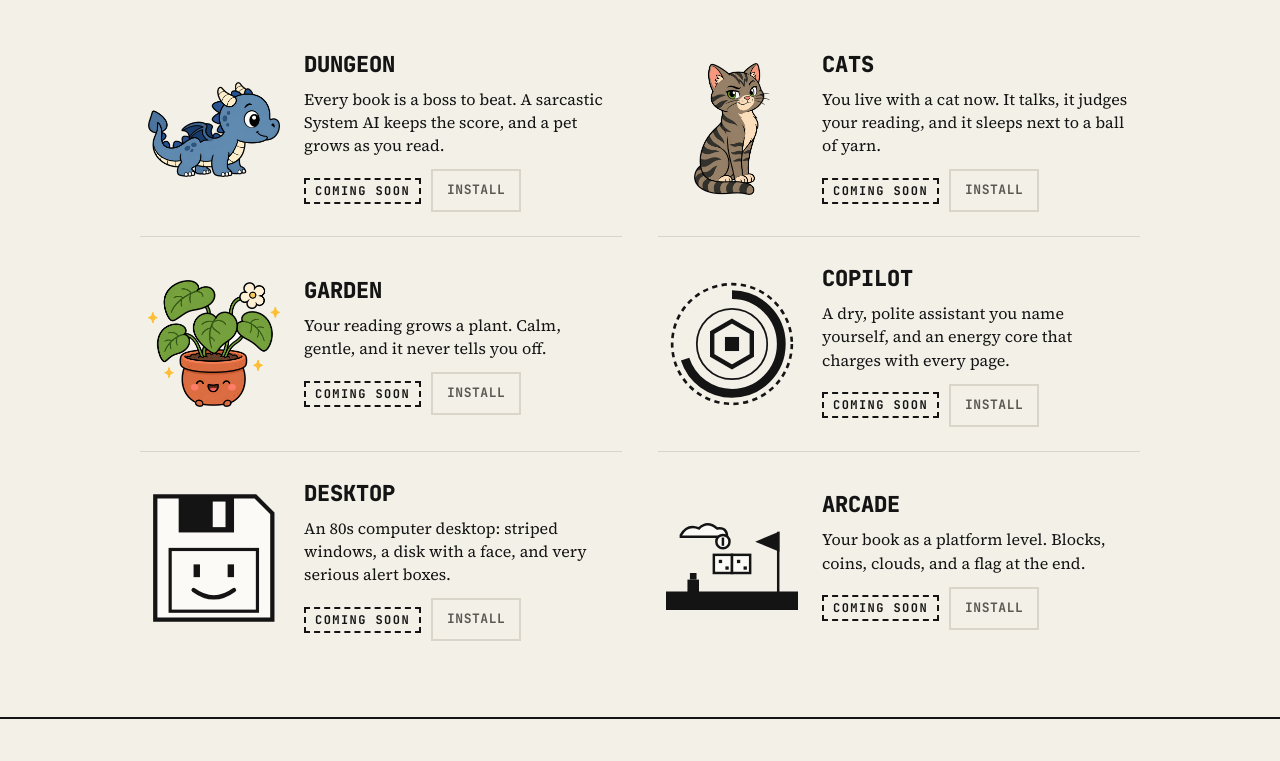
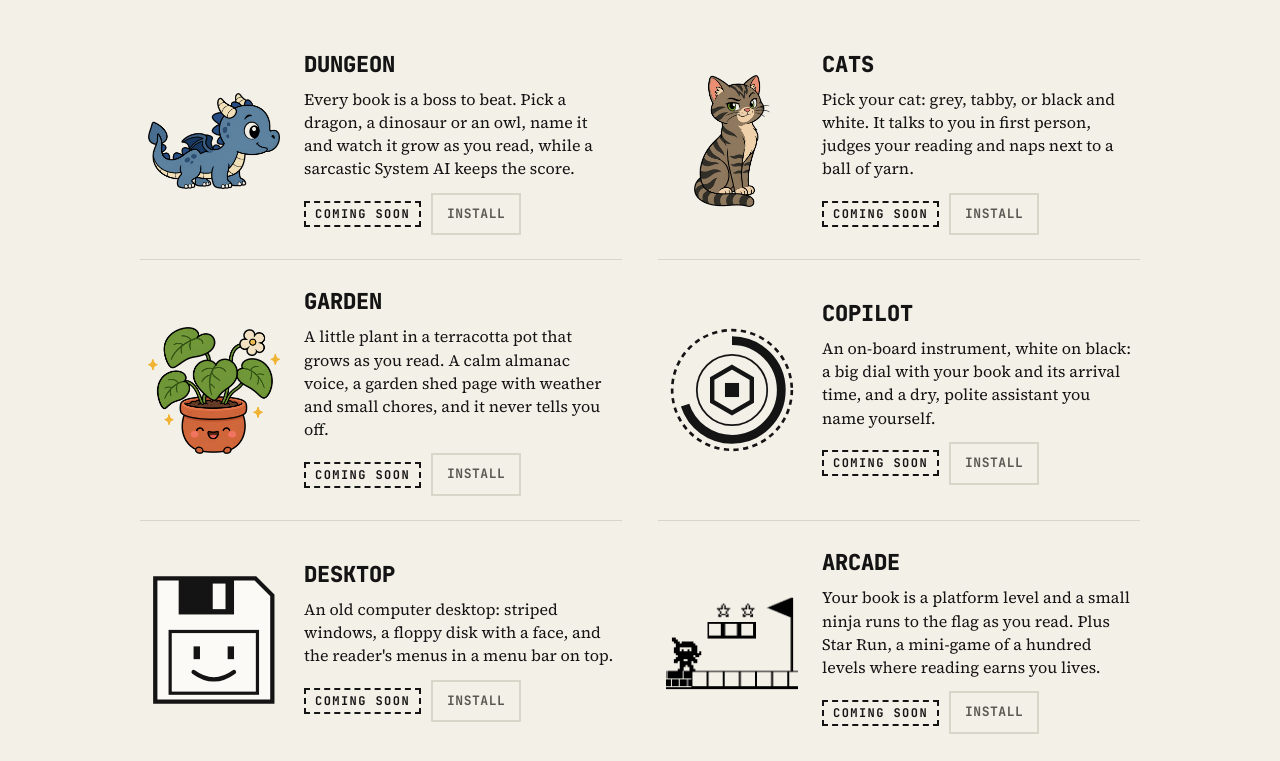
Before and after one commit to Inkmaker-lab/inkmaker-lab.github.io, a plain HTML site: page index.html in a window 1280 px wide. Shown: the part 824-1585 px from the top of the page. Drawn offline with Linux system fonts and the light colour scheme.

Commit message:
Edizioni aggiornate: tre gatti, pianta, quadrante Copilot, ninja di Arcade

```diff
--- a/brand/editions.js
+++ b/brand/editions.js
@@ -7,17 +7,17 @@ window.IM_DEVICES = [
 ];
 window.IM_EDITIONS = [
   { id: "dungeon", name: "Dungeon", status: "soon", art: "img/drago.png",
-    line: "Every book is a boss to beat. A sarcastic System AI keeps the score, and a pet grows as you read." },
+    line: "Every book is a boss to beat. Pick a dragon, a dinosaur or an owl, name it and watch it grow as you read, while a sarcastic System AI keeps the score." },
   { id: "cats", name: "Cats", status: "soon", art: "img/gatto.png",
-    line: "You live with a cat now. It talks, it judges your reading, and it sleeps next to a ball of yarn." },
+    line: "Pick your cat: grey, tabby, or black and white. It talks to you in first person, judges your reading and naps next to a ball of yarn." },
   { id: "garden", name: "Garden", status: "soon", art: "img/pianta.png",
-    line: "Your reading grows a plant. Calm, gentle, and it never tells you off." },
+    line: "A little plant in a terracotta pot that grows as you read. A calm almanac voice, a garden shed page with weather and small chores, and it never tells you off." },
   { id: "copilot", name: "Copilot", status: "soon", art: "svg:core",
-    line: "A dry, polite assistant you name yourself, and an energy core that charges with every page." },
+    line: "An on-board instrument, white on black: a big dial with your book and its arrival time, and a dry, polite assistant you name yourself." },
   { id: "desktop", name: "Desktop", status: "soon", art: "svg:disk",
-    line: "An 80s computer desktop: striped windows, a disk with a face, and very serious alert boxes." },
-  { id: "arcade", name: "Arcade", status: "soon", art: "svg:level",
-    line: "Your book as a platform level. Blocks, coins, clouds, and a flag at the end." }
+    line: "An old computer desktop: striped windows, a floppy disk with a face, and the reader's menus in a menu bar on top." },
+  { id: "arcade", name: "Arcade", status: "soon", art: "img/arcade_ninja.png",
+    line: "Your book is a platform level and a small ninja runs to the flag as you read. Plus Star Run, a mini-game of a hundred levels where reading earns you lives." }
 ];
 window.IM_ART = {
   core: '<svg viewBox="0 0 150 150" role="img" aria-label=""><circle cx="75" cy="75" r="68" fill="none" stroke="#141414" stroke-width="3" stroke-dasharray="6 5"/><circle cx="75" cy="75" r="56" fill="none" stroke="#141414" stroke-width="10" stroke-dasharray="246 106" transform="rotate(-90 75 75)"/><circle cx="75" cy="75" r="40" fill="none" stroke="#141414" stroke-width="2"/><polygon points="75,49 97.5,62 97.5,88 75,101 52.5,88 52.5,62" fill="none" stroke="#141414" stroke-width="5"/><rect x="67" y="67" width="16" height="16" fill="#141414"/></svg>',
--- a/brand/site.css
+++ b/brand/site.css
@@ -39,6 +39,7 @@ section { padding:52px 0; border-top:2px solid var(--ink); }
 .ed:nth-child(-n+2) { border-top:0; }
 .ed .art { height:132px; display:flex; align-items:center; justify-content:center; }
 .ed .art img, .ed .art svg { max-width:100%; max-height:132px; width:auto; height:auto; display:block; }
+.ed .art img { mix-blend-mode:multiply; } /* screen captures have a white background */
 .ed p { font-size:16px; line-height:1.45; margin-top:6px; }
 .ed .row { display:flex; gap:10px; align-items:center; margin-top:12px; flex-wrap:wrap; }
 .tag { display:inline-block; font:700 12px var(--mono); letter-spacing:.12em; text-transform:uppercase; border:2px dashed var(--ink); padding:3px 9px; }
```
Also changed, not shown: img/arcade_ninja.png (added).
